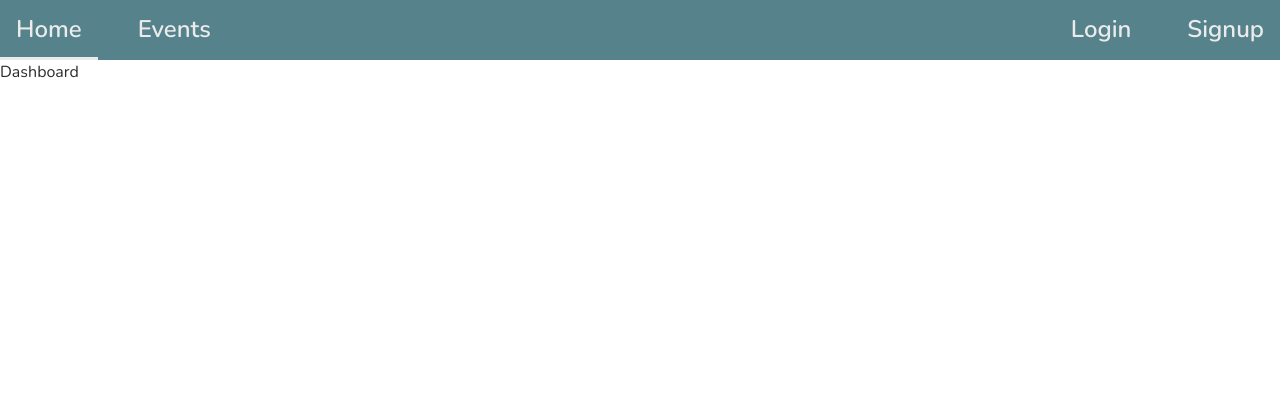
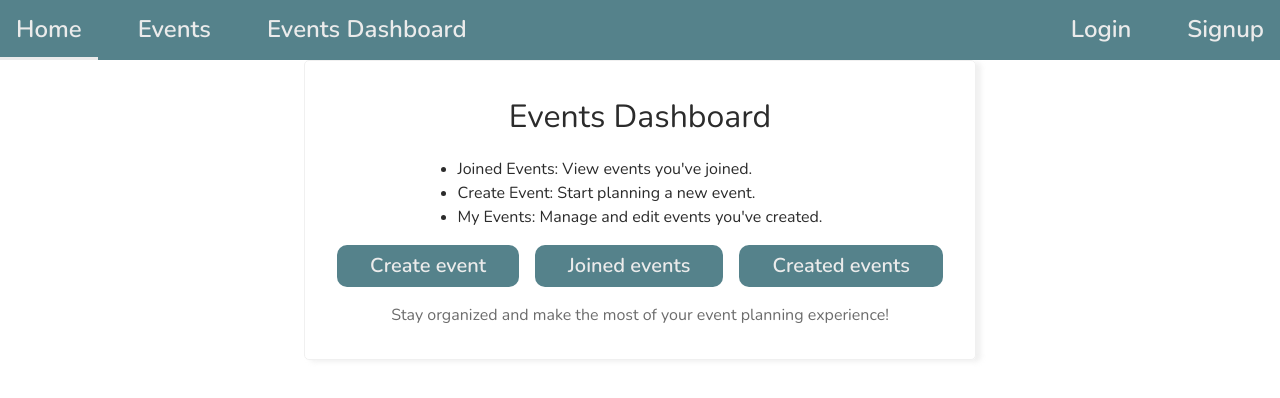
Before and after one commit to KLociJS/Advanced-team-project, a React (Create React App) app in the folder client/: page /dashboard in a window 1280 px wide. Shown: the top 398 px of the page. Built offline with nearby package versions, Linux system fonts and the light colour scheme.

Commit message:
feat: Add event dashboard

```diff
--- a/client/src/App.jsx
+++ b/client/src/App.jsx
@@ -12,6 +12,7 @@ import { Layout } from 'Layout'
 
 import {
   CreateEvent,
+  CreatedEvents,
   Dashboard,
   Events,
   Home,
@@ -24,10 +25,11 @@ const router = createBrowserRouter(
     createRoutesFromElements(
       <Route path='/' element={<Layout />}>
         <Route index element={< Home />}/>
-        <Route path='/createvent' element={<CreateEvent />}/>
+        <Route path='/events' element={< Events />}/>
         <Route path='/dashboard' element={< Dashboard />}/>
-        <Route path='/events' element={< Events />}/>
-        <Route path='/joinedevents' element={< JoinedEvents/>}/>
+        <Route path='/creat-event' element={<CreateEvent />}/>
+        <Route path='/joined-events' element={< JoinedEvents/>}/>
+        <Route path='/created-events' element={<CreatedEvents />} />
         <Route path='/login' element={< Login/>}/>
         <Route path='/signup' element={< Signup/>}/>
       </Route>
--- a/client/src/Layout/NavBar/NavBar.jsx
+++ b/client/src/Layout/NavBar/NavBar.jsx
@@ -17,6 +17,9 @@ export default function NavBar() {
         <li className='nav-li'>
           <NavLink to='events' className='nav-link' onClick={()=>setIsOpen(false)}>Events</NavLink>
         </li>
+        <li className='nav-li'>
+          <NavLink to='dashboard' className='nav-link' onClick={()=>setIsOpen(false)}>Events Dashboard</NavLink>
+        </li>
         <li className='nav-li align-right'>
           <NavLink to='login' className='nav-link' onClick={()=>setIsOpen(false)}>Login</NavLink>
         </li>
--- /dev/null
+++ b/client/src/Pages/CreatedEvents/CreatedEvents.jsx
@@ -0,0 +1,7 @@
+import React from 'react'
+
+export default function CreatedEvents() {
+  return (
+    <div>CreatedEvents</div>
+  )
+}
--- /dev/null
+++ b/client/src/Pages/DashBoard/DashBoard.css
@@ -0,0 +1,23 @@
+.button-container{
+    display: flex;
+    justify-content: space-around;
+    gap: 1rem;
+    flex-wrap: wrap;
+    @media screen and (max-width:700px) {
+        flex-direction: column;
+    }
+}
+
+.menu-card{
+    margin:auto;
+    display: flex;
+    flex-direction: column;
+    align-items: center;
+    gap:1rem;
+
+    padding: 2rem;
+
+    border-radius: 5px;
+    border: 1px solid var(--transparent-bgc);
+    box-shadow: 5px 2px 5px var(--transparent-bgc);
+}
--- a/client/src/Pages/DashBoard/Dashboard.jsx
+++ b/client/src/Pages/DashBoard/Dashboard.jsx
@@ -1,7 +1,23 @@
 import React from 'react'
+import './DashBoard.css'
+import { PrimaryButton } from 'Components'
+import { Link } from 'react-router-dom'
 
 export default function Dashboard() {
   return (
-    <div>Dashboard</div>
+    <div className='menu-card'>
+      <h1>Events Dashboard</h1>
+      <ul>
+        <li>Joined Events: View events you've joined.</li>
+        <li>Create Event: Start planning a new event.</li>
+        <li>My Events: Manage and edit events you've created.</li>
+      </ul>
+      <div className='button-container'>
+        <Link to='/creat-event' className='remove-underline primary-button'>Create event</Link>
+        <Link to='/joined-events' className='remove-underline primary-button'>Joined events</Link>
+        <Link to='/created-events' className='remove-underline primary-button'>Created events</Link>
+      </div>
+      <p>Stay organized and make the most of your event planning experience!</p>
+    </div>
   )
 }
--- a/client/src/Pages/index.jsx
+++ b/client/src/Pages/index.jsx
@@ -5,6 +5,7 @@ import Home from "./Home/Home";
 import JoinedEvents from "./JoinedEvents/JoinedEvents";
 import Login from "./Login/Login";
 import Signup from "./Signup/Signup";
+import CreatedEvents from "./CreatedEvents/CreatedEvents";
 
 export {
     CreateEvent,
@@ -14,4 +15,5 @@ export {
     JoinedEvents,
     Login,
     Signup,
+    CreatedEvents,
 }
--- a/client/src/Typography.css
+++ b/client/src/Typography.css
@@ -20,3 +20,7 @@ p {
 .center-text {
     text-align: center;
 }
+
+.remove-underline{
+    text-decoration: none;
+}
```
